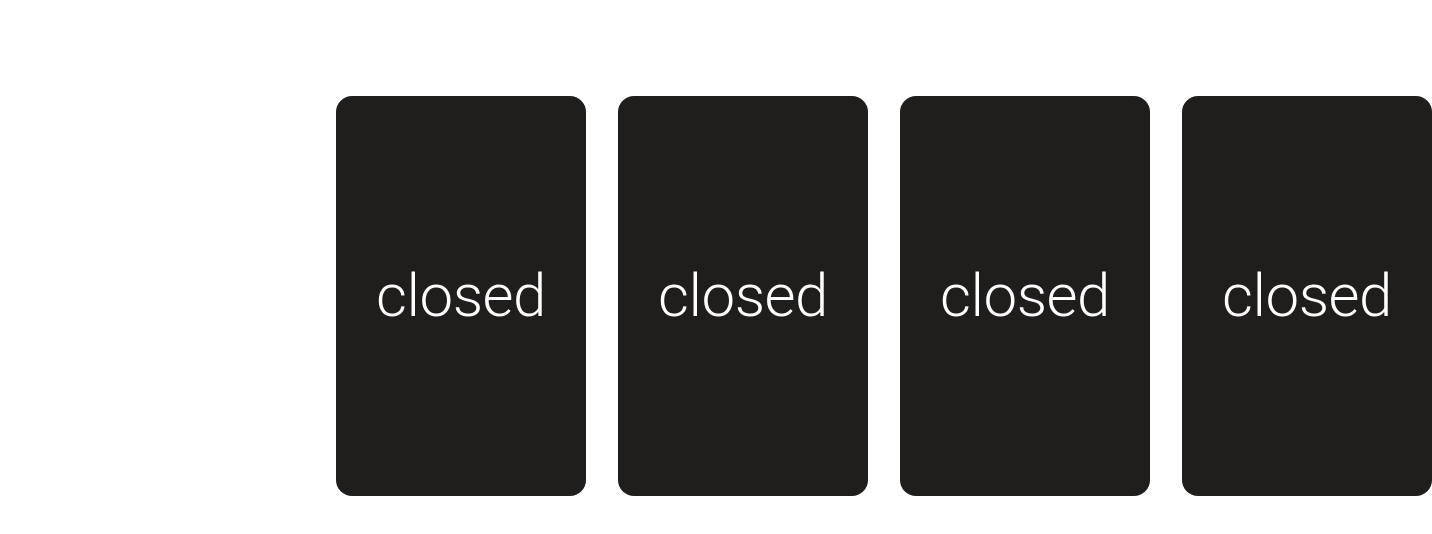
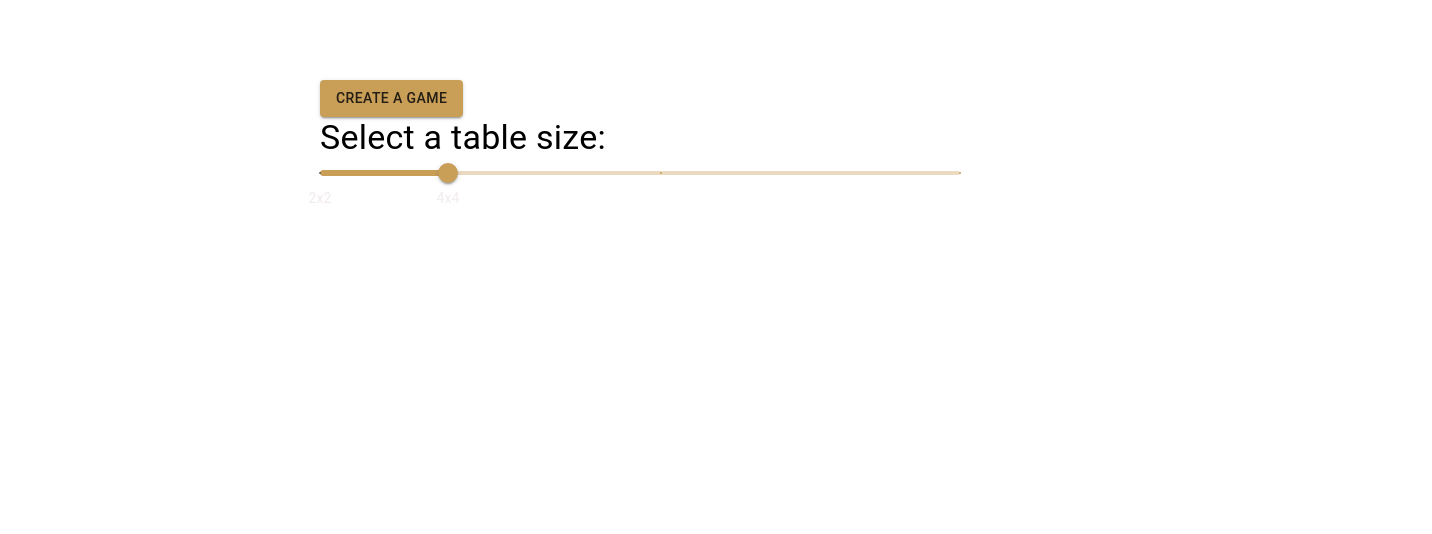
Before and after one commit to cenarturkmen/memory-game, a React (Create React App) app: page / in a window 1280 px wide. Shown: the top 534 px of the page, 1432 px wide, since content can reach past the window. Built offline with nearby package versions, Linux system fonts and the light colour scheme.

Commit message:
feat(*): game size selector add

```diff
--- a/src/App.tsx
+++ b/src/App.tsx
@@ -1,17 +1,17 @@
 import * as React from "react";
 import ThemeProvider from "@mui/material/styles/ThemeProvider";
 
-import "./App.css";
+import "./App.scss";
 import { theme } from "./utils/theme";
 import { Layout } from "./utils/Layout";
-import { Table } from "./components/Table/Table";
+import { Home } from "./pages/Home";
 
 function App() {
   return (
     <div>
       <ThemeProvider theme={theme}>
         <Layout>
-          <Table />
+          <Home />
         </Layout>
       </ThemeProvider>
     </div>
--- a/src/components/Cell/Cell.scss
+++ b/src/components/Cell/Cell.scss
@@ -2,11 +2,6 @@
   width: 250px;
   height: 400px;
   margin: 1rem;
-}
-
-.parent[data-isOpen="true"] {
-  width: 250px;
-  height: 400px;
 }
 
 .child {
@@ -18,3 +13,27 @@
   align-items: center;
   border-radius: 1rem;
 }
+
+.openImage {
+  border-radius: 1rem;
+  margin-bottom: 15px;
+  max-width: 200px;
+}
+
+.parent-16 {
+  width: 100px;
+  height: 150px;
+  margin: 1rem;
+}
+
+.child-16 {
+  width: 100px;
+  height: 150px;
+}
+
+.openImage {
+  border-radius: 1rem;
+  margin-bottom: 15px;
+  max-width: 100px;
+  max-height: 100px;
+}
--- a/src/components/Cell/Cell.tsx
+++ b/src/components/Cell/Cell.tsx
@@ -6,33 +6,40 @@ import Typography from "@mui/material/Typography";
 interface CellProps {
   index: number;
   value: string;
+  img: string;
   isOpen: boolean;
   isClicked: boolean;
   isDone: boolean;
+  size: number;
   onClick: (index: number) => void;
 }
 
 export const Cell: React.FC<CellProps> = ({
   index,
   value,
+  img,
   isOpen,
   isClicked,
   isDone,
+  size,
   onClick,
 }) => {
   return (
-    <div className="parent" onClick={() => onClick(index)}>
+    <div className={`parent parent-${size}`} onClick={() => onClick(index)}>
       <motion.div
-        className="child"
+        className={`child child-${size}`}
         whileHover={{
           scale: 1.1,
         }}
         whileTap={{ scale: 0.8, rotateY: -90 }}
       >
         {isOpen && !isDone ? (
-          <Typography variant="h2" sx={{ color: "white" }}>
-            {value}
-          </Typography>
+          <div>
+            <Typography variant="h2" align="center" sx={{ color: "white" }}>
+              {value}
+            </Typography>
+            <img className={`openImage openImage-${size}`} src={img} alt={value}></img>
+          </div>
         ) : (
           ""
         )}
--- a/src/components/Table/Table.scss
+++ b/src/components/Table/Table.scss
@@ -1,4 +1,17 @@
+.table {
+  display: flex;
+  justify-content: center;
+  align-items: center;
+}
 
-.table {
-    display: flex;
+.table-4 {
+  max-width: 60%;
+  margin-left: 20%;
+  flex-wrap: wrap;
 }
+
+.table-16{
+    max-width: 80%;
+    margin-left: 10%;
+    flex-wrap: wrap;
+}
--- a/src/components/Table/Table.tsx
+++ b/src/components/Table/Table.tsx
@@ -3,9 +3,14 @@ import { useState } from "react";
 
 import "./Table.scss";
 import { Cell } from "../Cell/Cell";
+import { generateGameData } from "../../utils/generateGameData";
 
-export const Table: React.FC = () => {
-  const [cells, setCells] = useState(fakeData);
+interface TableProps {
+  size: number;
+}
+
+export const Table: React.FC<TableProps> = ({ size }) => {
+  const [cells, setCells] = useState(generateGameData(size));
   const [clickCounter, setClickCounter] = useState(0);
 
   const cartClickHandler = (index: number) => {
@@ -41,7 +46,6 @@ export const Table: React.FC = () => {
               setClickCounter(0);
               setCells(newCells);
             }, 500);
-
           }
         }
       });
@@ -49,49 +53,20 @@ export const Table: React.FC = () => {
   };
 
   return (
-    <div className="table">
+    <div className={`table table-${size}`}>
       {cells.map((cell, index: number) => (
         <Cell
           key={index}
           index={index}
           value={cell.value}
+          img={cell.img}
           isOpen={cell.isOpen}
           isClicked={cell.isClicked}
           isDone={cell.isDone}
+          size={size}
           onClick={(index) => cartClickHandler(index)}
         />
       ))}
     </div>
   );
 };
-
-const fakeData = [
-  {
-    id: 1,
-    value: "1",
-    isOpen: false,
-    isClicked: false,
-    isDone: false,
-  },
-  {
-    id: 2,
-    value: "2",
-    isOpen: false,
-    isClicked: false,
-    isDone: false,
-  },
-  {
-    id: 3,
-    value: "2",
-    isOpen: false,
-    isClicked: false,
-    isDone: false,
-  },
-  {
-    id: 4,
-    value: "1",
-    isOpen: false,
-    isClicked: false,
-    isDone: false,
-  },
-];
--- /dev/null
+++ b/src/pages/Home.tsx
@@ -0,0 +1,62 @@
+import React, { useState } from "react";
+import Slider from "@mui/material/Slider";
+
+import { Table } from "../components/Table/Table";
+import { Button, Typography } from "@mui/material";
+
+export const Home: React.FC = () => {
+  const [tableSize, setTableSize] = useState(4);
+  const [isGameStarted, setIsGameStarted] = useState(false);
+
+  console.log(tableSize);
+  return (
+    <div>
+      <Button
+        color="primary"
+        variant="contained"
+        onClick={() => setIsGameStarted(true)}
+      >
+        {" "}
+        Create a game
+      </Button>
+      <Typography variant="h4">Select a table size:</Typography>
+      <Slider
+        aria-label="Temperature"
+        defaultValue={marks[1].value}
+        getAriaValueText={valuetext}
+        step={null}
+        marks={marks}
+        min={marks[0].value}
+        max={marks[marks.length - 1].value}
+        onChange={(event: any, value) => {
+          setTableSize(value as number);
+        }}
+      />
+      {isGameStarted && <Table size={tableSize} />}
+    </div>
+  );
+};
+
+function valuetext(value: number) {
+  return `${value}°C`;
+}
+
+const marks = [
+  {
+    value: 4,
+    label: "2x2",
+  },
+  {
+    value: 16,
+    label: "4x4",
+  },
+  {
+    value: 36,
+    label: "6x6",
+  },
+
+  {
+    value: 64,
+    label: "8x8",
+  },
+];
--- /dev/null
+++ b/src/utils/generateGameData.ts
@@ -0,0 +1,36 @@
+export const generateGameData = (numOfCards: number) => {
+    const gameData = generateGameArray(numOfCards);
+    const mirrorGameData = [];
+
+    for (let i = 0; i < gameData.length; i++) {
+        let newId = gameData[i].id + numOfCards;
+        mirrorGameData.push({
+            id: newId,
+            value: gameData[i].value,
+            img: gameData[i].img,
+            isOpen: false,
+            isClicked: false,
+            isDone: false
+        });
+    }
+    // concat this 2 arrays into one randomly
+    const gameDataWithRandom = gameData.concat(mirrorGameData.sort(() => Math.random() - 0.5));
+    return gameDataWithRandom;
+}
+
+const generateGameArray = (numOfCards: number) => {
+    const gameData = [];
+    const halfOfNumOfCards = Math.ceil(numOfCards / 2);
+
+    for (let i = 0; i < halfOfNumOfCards; i++) {
+        gameData.push({
+        id: i,
+        value: `${i}`,
+        img: `https://picsum.photos/200/300?random=${i}`,
+        isOpen: false,
+        isClicked: false,
+        isDone: false,
+        });
+    }
+    return gameData;
+    }
```
Also changed, not shown: src/App.css (deleted), src/App.scss (added).
